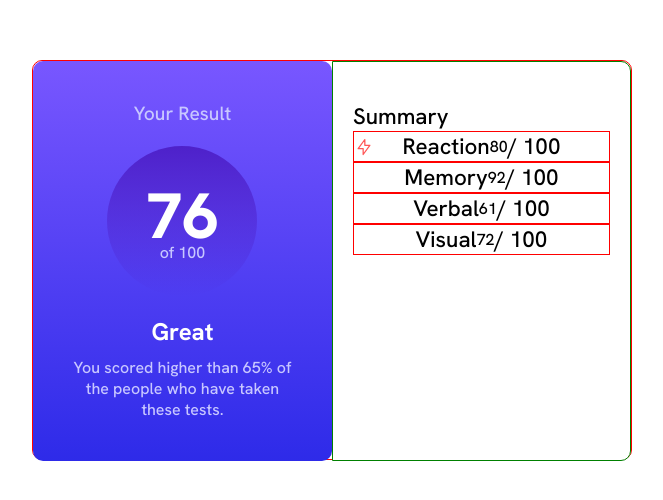
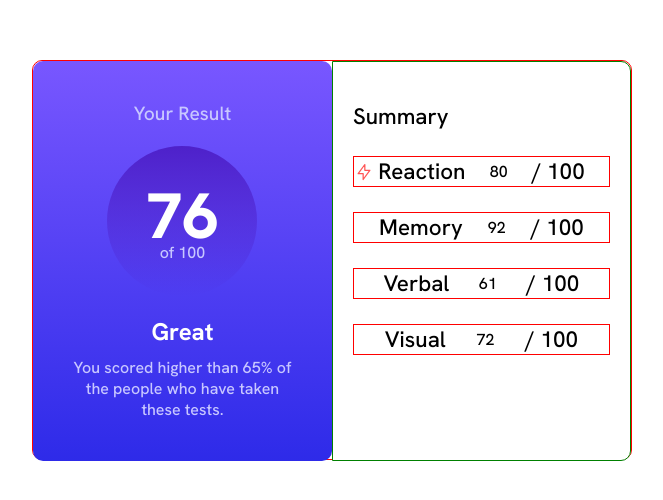
Before and after one commit to StenioVenancius/Componente-de-Resultado, a plain HTML site: page index.html in a window 1280 px wide. Shown: the part 140-640 px from the top of the page, without its empty margins (308-971 px from the left). Drawn offline with Linux system fonts and the light colour scheme.

Commit message:
refazendo o css

```diff
--- a/style.css
+++ b/style.css
@@ -119,11 +119,13 @@ li {
     border: 1px solid red;
     list-style: none;
     display: flex;
-    justify-content: center;
+    justify-content: space-evenly;
     align-items: center;
+    margin: 25px 0;
 }
 
 li#reaction {
     background-image: url(./images/icon-reaction.svg);
     background-repeat: no-repeat;
     background-position: center left;
+}
```
